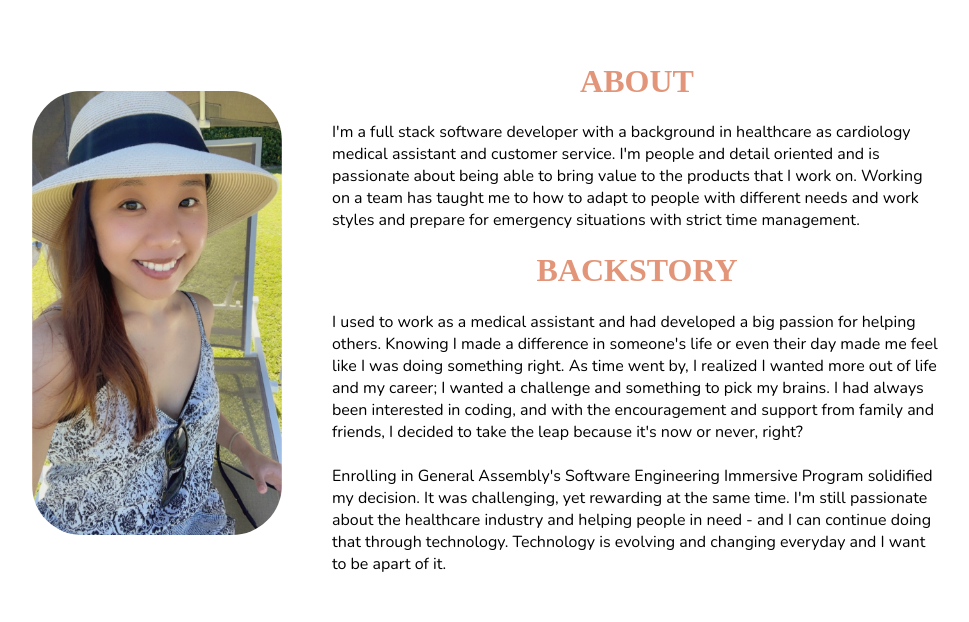
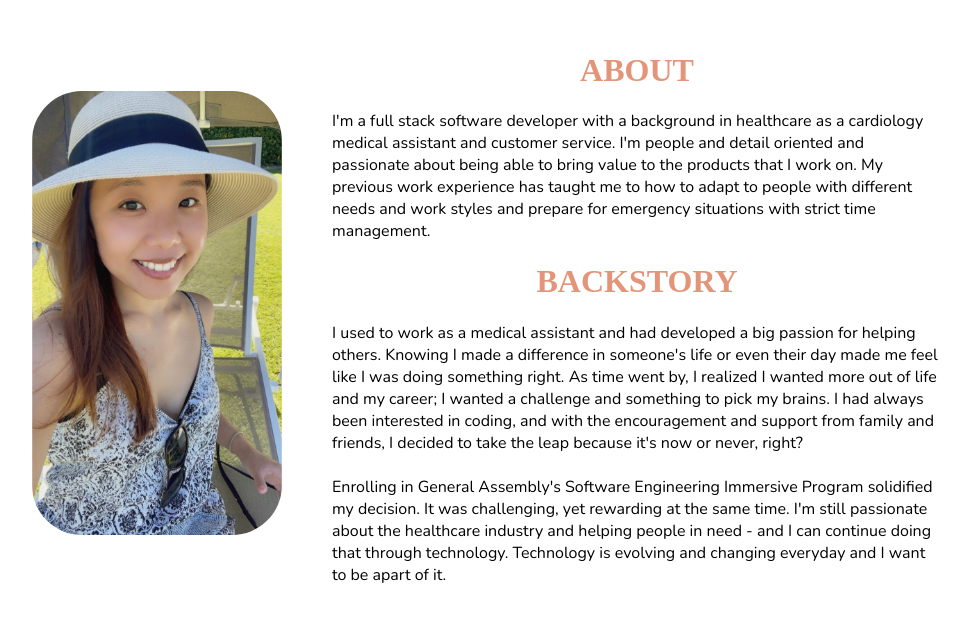
Before and after one commit to emonree/personal-portfolio, a React (Create React App) app: page /#header in a window 1280 px wide. Shown: the part 944-1566 px from the top of the page, without its empty margins (128-1097 px from the left). Built offline with nearby package versions, Linux system fonts and the light colour scheme; a web font is replaced by a local one.

Commit message:
editted About Me

```diff
--- a/src/components/AboutMe.js
+++ b/src/components/AboutMe.js
@@ -13,7 +13,7 @@ const AboutMe = () => {
           <h1 className="title-about-me">About</h1>
 
           <p>
-            I'm a full stack software developer with a background in healthcare as cardiology medical assistant and customer service. I'm people and detail oriented and is passionate about being able to bring value to the products that I work on. Working on a team has taught me to how to adapt to people with different needs and work styles and prepare for emergency situations with strict time management.
+            I'm a full stack software developer with a background in healthcare as a cardiology medical assistant and customer service. I'm people and detail oriented and passionate about being able to bring value to the products that I work on. My previous work experience has taught me to how to adapt to people with different needs and work styles and prepare for emergency situations with strict time management.
 
             <h1 className="title-about-me">Backstory</h1>
 
```
